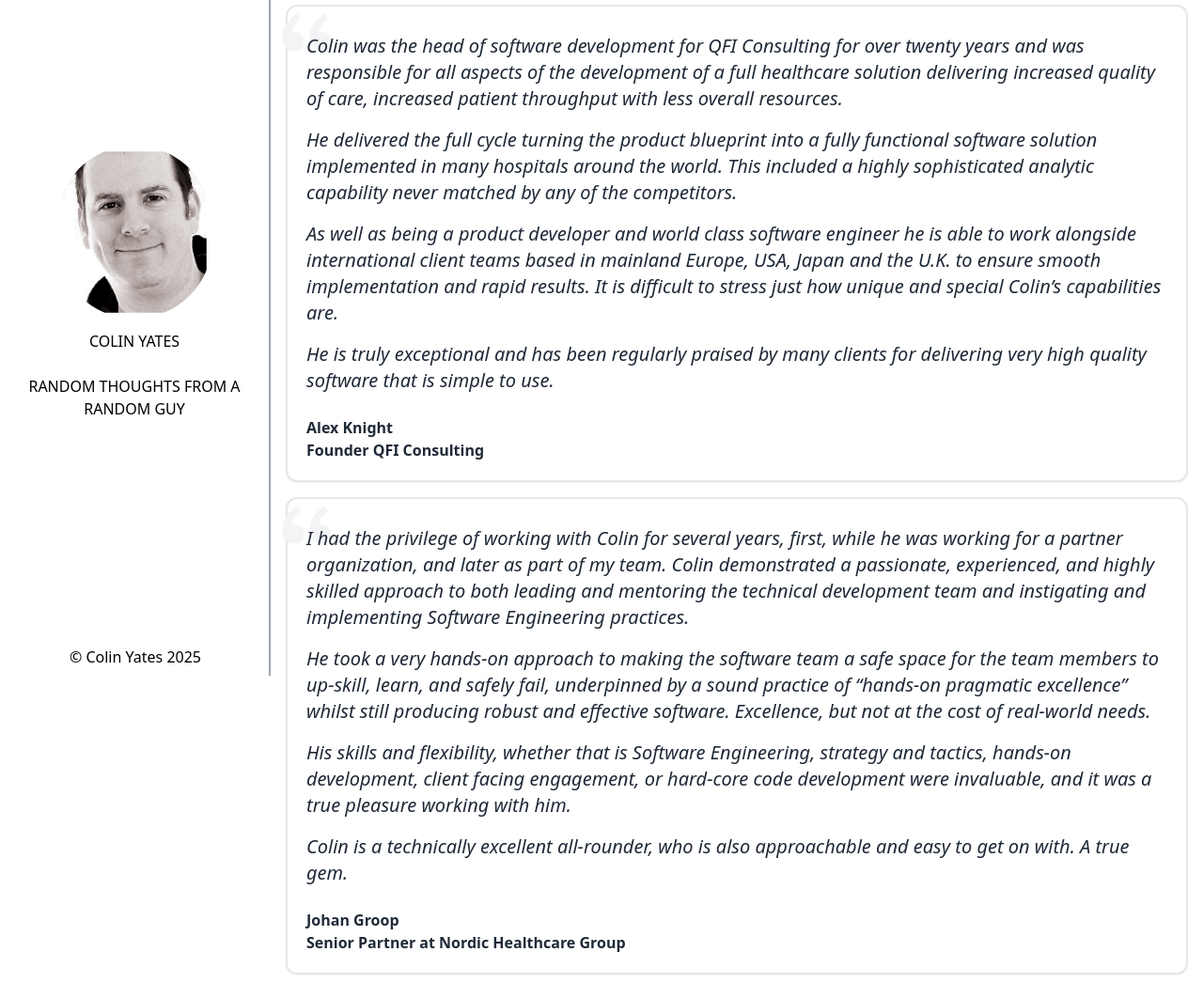
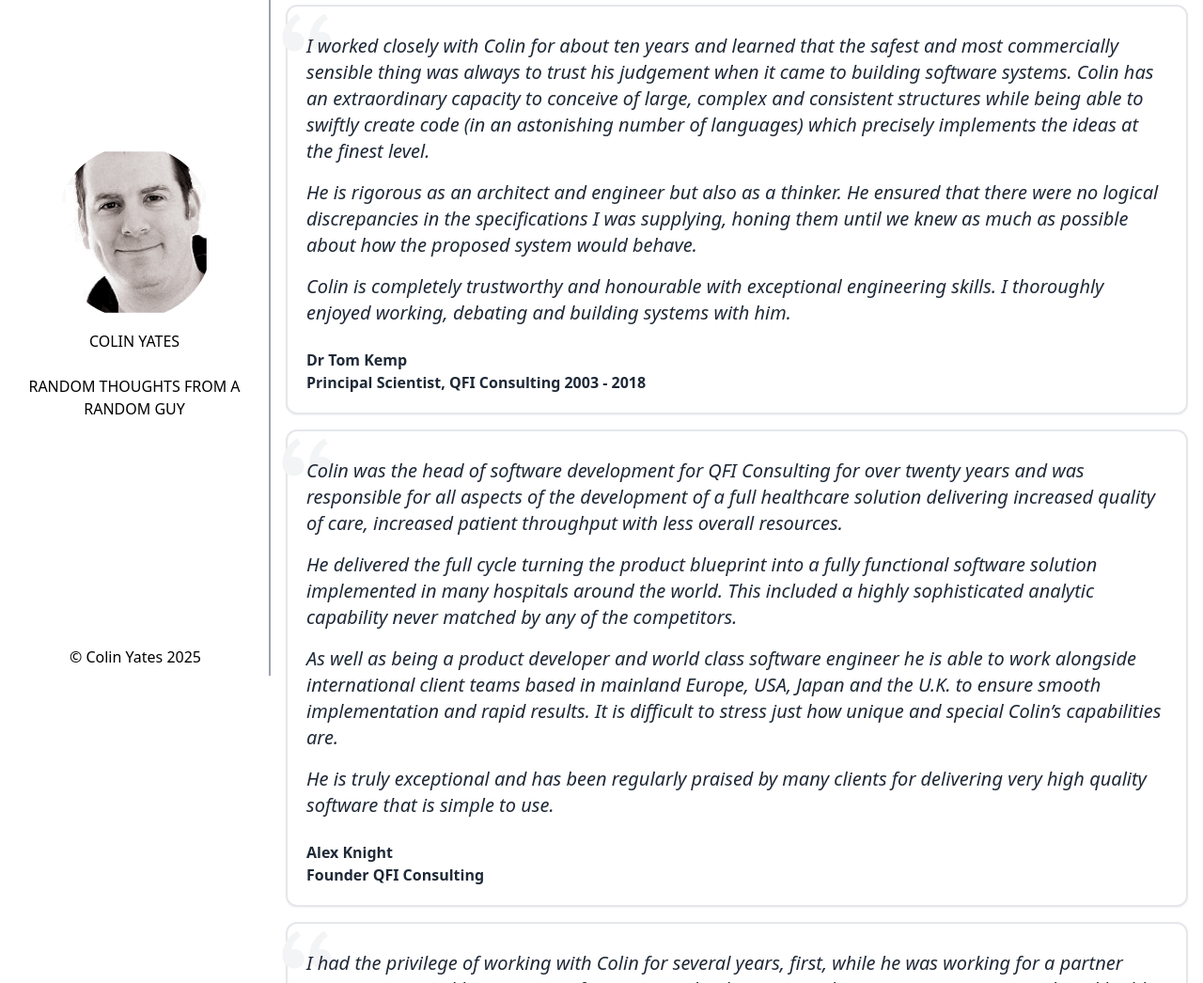
Before and after one commit to yatesco/colinyates.co.uk, an Astro site: page /references in a window 1280 px wide. Shown: the part 81-1127 px from the top of the page at 94% size. Built offline with nearby package versions, Linux system fonts and the light colour scheme; Astro itself is replaced by a stand-in of ours; some icons are missing.

Commit message:
reference from Tom

```diff
--- a/src/pages/references/index.astro
+++ b/src/pages/references/index.astro
@@ -25,6 +25,16 @@ import BaseLayout from "../../layouts/BaseLayout.astro";
 
 const quotes = [
   {
+    who: ["Dr Tom Kemp", "Principal Scientist, QFI Consulting 2003 - 2018"],
+    email: null,
+    what: [
+      "I worked closely with Colin for about ten years and learned that the safest and most commercially sensible thing was always to trust his judgement when it came to building software systems. Colin has an extraordinary capacity to conceive of large, complex and consistent structures while being able to swiftly create code (in an astonishing number of languages) which precisely implements the ideas at the finest level.",
+      "He is rigorous as an architect and engineer but also as a thinker. He ensured that there were no logical discrepancies in the specifications I was supplying, honing them until we knew as much as possible about how the proposed system would behave.",
+      "Colin is completely trustworthy and honourable with exceptional engineering skills. I thoroughly enjoyed working, debating and building systems with him.",
+    ],
+  },
+
+  {
     who: ["Alex Knight", "Founder QFI Consulting"],
     email: null,
     what: [
@@ -34,8 +44,9 @@ const quotes = [
       "He is truly exceptional and has been regularly praised by many clients for delivering very high quality software that is simple to use.",
     ],
   },
+
   {
-    who: ["Johan Groop", "Senior Partner at Nordic Healthcare Group"],
+    who: ["Dr Johan Groop", "Senior Partner at Nordic Healthcare Group"],
     email: null,
     what: [
       "I had the privilege of working with Colin for several years, first, while he was working for a partner organization, and later as part of my team. Colin demonstrated a passionate, experienced, and highly skilled approach to both leading and mentoring the technical development team and instigating and implementing Software Engineering practices.",
```
